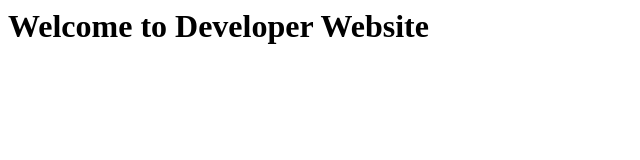
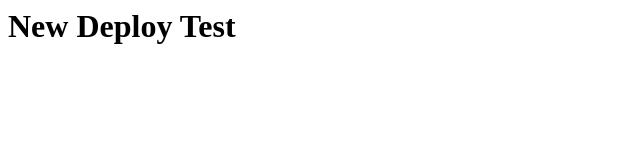
Before and after one commit to SwatiWagh7/simple-static-website, a plain HTML site: page index.html in a window 1280 px wide. Shown: the whole page, without its empty margins (0-640 px from the left). Drawn offline with Linux system fonts and the light colour scheme.

Commit message:
update website

```diff
--- a/index.html
+++ b/index.html
@@ -1 +1 @@
-<h1>Welcome to Developer Website</h1>
+<h1>New Deploy Test</h1>
```
